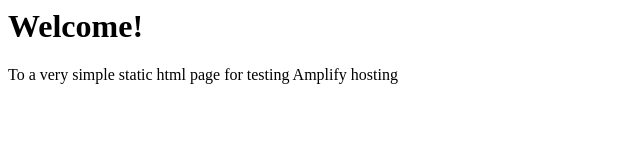
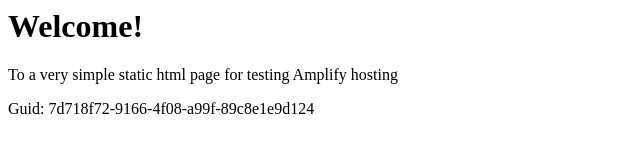
Before and after one commit to aws-aemilia-sin/Github-PR-Commit-Integration-Test-DoNotTouch-Gith-OKSLNVO2-v1-preprod-ap-southeast-1, a website: page src/index.html in a window 1280 px wide. Shown: the whole page, without its empty margins (0-640 px from the left). Drawn offline with Linux system fonts and the light colour scheme.

Commit message:
commit from integ tests

```diff
--- a/src/index.html
+++ b/src/index.html
@@ -1,3 +1,5 @@
+
+
 <html lang="en">
 
 <head>
@@ -10,6 +12,6 @@
 <body>
     <h1>Welcome!</h1>
     <p>To a very simple static html page for testing Amplify hosting</p>
-</body>
+    <p>Guid: 7d718f72-9166-4f08-a99f-89c8e1e9d124</p></body>
 
 </html>
```
